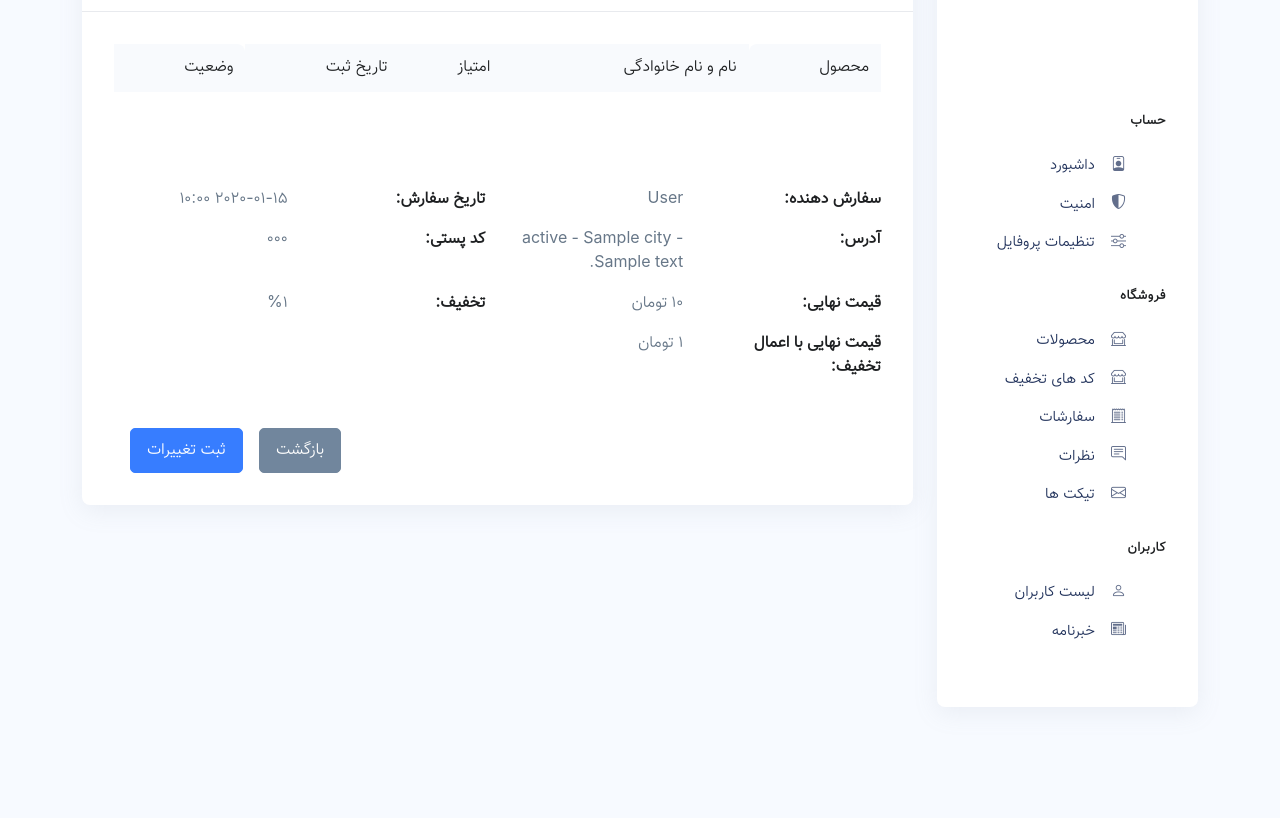
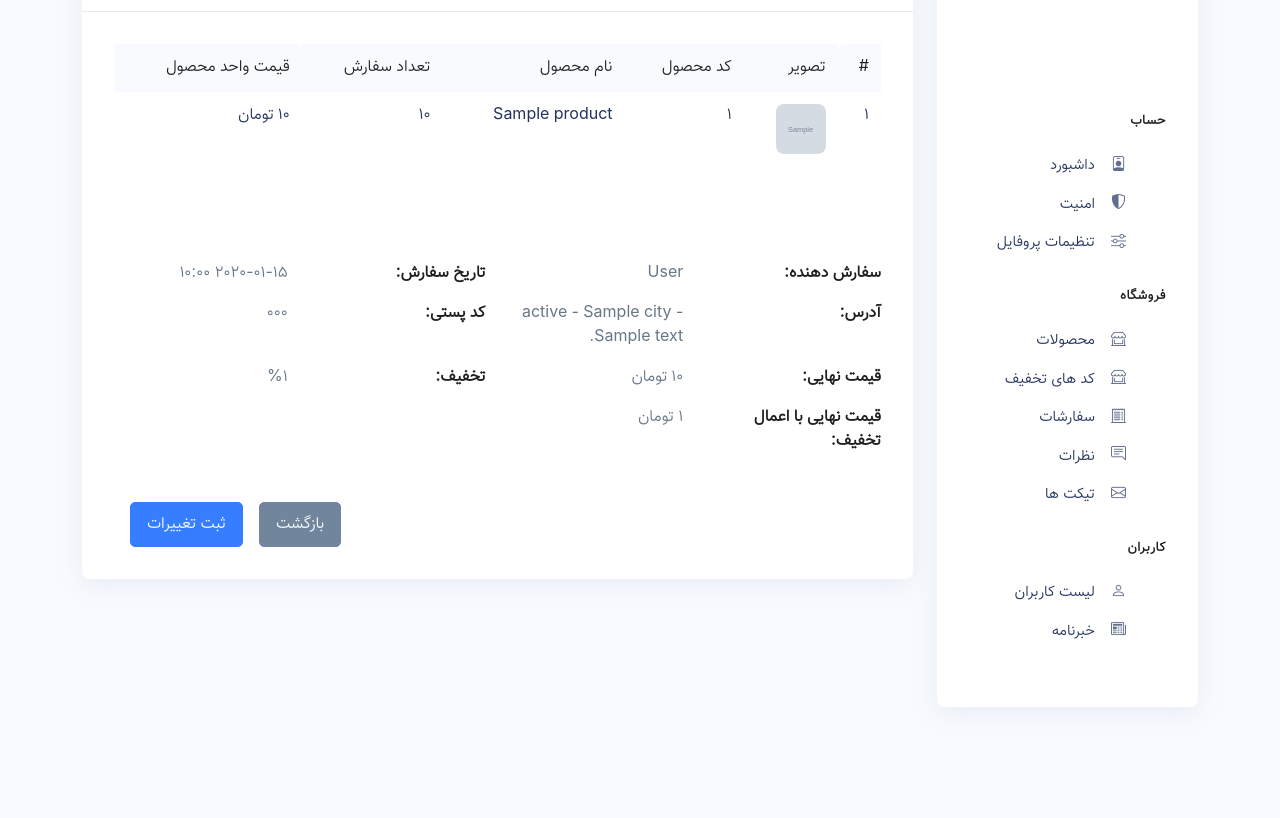
Before and after one commit to mhmdheydarii/Django-Shop-Website, a Django app: template templates/dashboard/admin/orders/order-detail.html in a window 1280 px wide. Shown: the part 314-1132 px from the top of the page. Run offline with Django 5.2, Linux system fonts and the light colour scheme; the template is opened without the code that fills it: most values are stand-ins (such as "Sample title", 1, 10 or a date in 2020); grey boxes marked "Sample" are stand-in pictures; lists and menus that the app fills with data are empty; parts of the project's set-up code (start-up, migrations or seed data) failed here and were passed over; some libraries are stand-ins or nearby versions.

Commit message:
fixed the payment app

```diff
--- a/payment/zarinpall_client.py
+++ b/payment/zarinpall_client.py
@@ -6,7 +6,7 @@ class ZarinPalSandbox:
     _payment_request_url = "https://sandbox.zarinpal.com/pg/v4/payment/request.json"
     _payment_verify_url = "https://sandbox.zarinpal.com/pg/v4/payment/verify.json"
     _payment_page_url = "https://sandbox.zarinpal.com/pg/StartPay/"
-    _callback_url = "http://127.0.0.1:8000/order/verify/"
+    _callback_url = "http://127.0.0.1:8000/payment/verify/"
 
     def __init__(self, merchant_id=settings.MERCHANT_ID):
         self.merchant_id = merchant_id
--- a/templates/dashboard/admin/orders/order-detail.html
+++ b/templates/dashboard/admin/orders/order-detail.html
@@ -68,14 +68,30 @@
           <table class="table">
             <thead class="thead-light">
               <tr>
-                            <th scope="col">محصول</th>
-                            <th scope="col">نام و نام خانوادگی</th>
-                            <th scope="col">امتیاز</th>
-                            <th scope="col">تاریخ ثبت</th>
-                            <th scope="col">وضعیت</th>
+                <th scope="col">#</th>
+                <th scope="col">تصویر</th>
+                <th scope="col">کد محصول</th>
+                <th scope="col">نام محصول</th>
+                <th scope="col">تعداد سفارش</th>
+                <th scope="col">قیمت واحد محصول</th>
               </tr>
             </thead>
-
+            <tbody>
+                {% for order_item in object.order_items.all %}
+              <tr>
+                <th scope="row">{{forloop.counter}}</th>
+                <td>
+                  <span class="avatar ">
+                    <img class="avatar-img" src="{{order_item.product.image.url}}" alt="Image Description">
+                  </span>
+                </td>
+                <td>{{order_item.product.pk}}</td>
+                <td>{{order_item.product.title}}</td>
+                <td>{{order_item.quantity}}</td>
+                <td class="formatted-price">{{order_item.price}}</td>
+              </tr>
+              {% endfor %}
+            </tbody>
           </table>
         </div>
         <!-- End Table -->
```
Also changed, not shown: payment/views.py (+21 -10 lines). Lines whose indentation alone changed are shown as unchanged.
